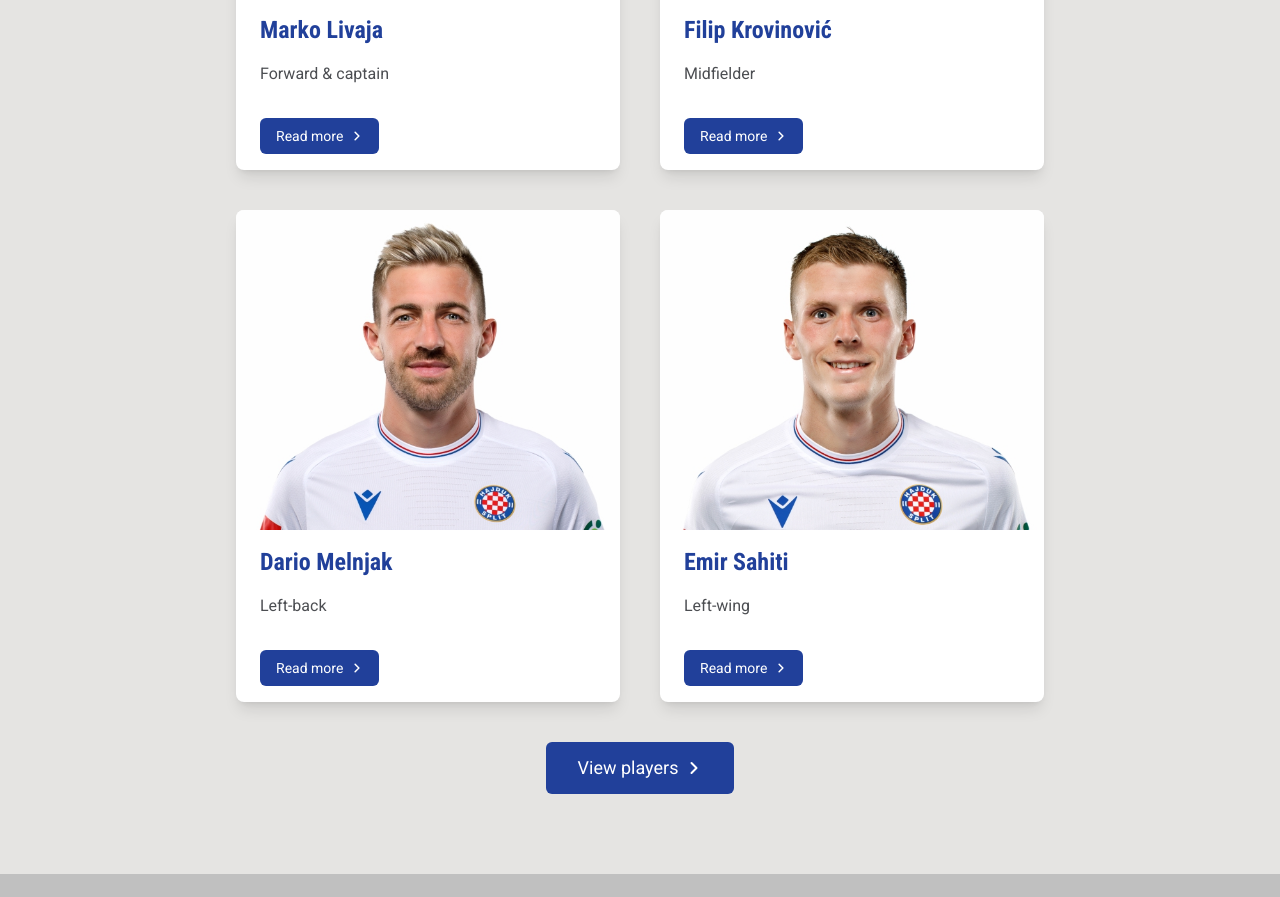
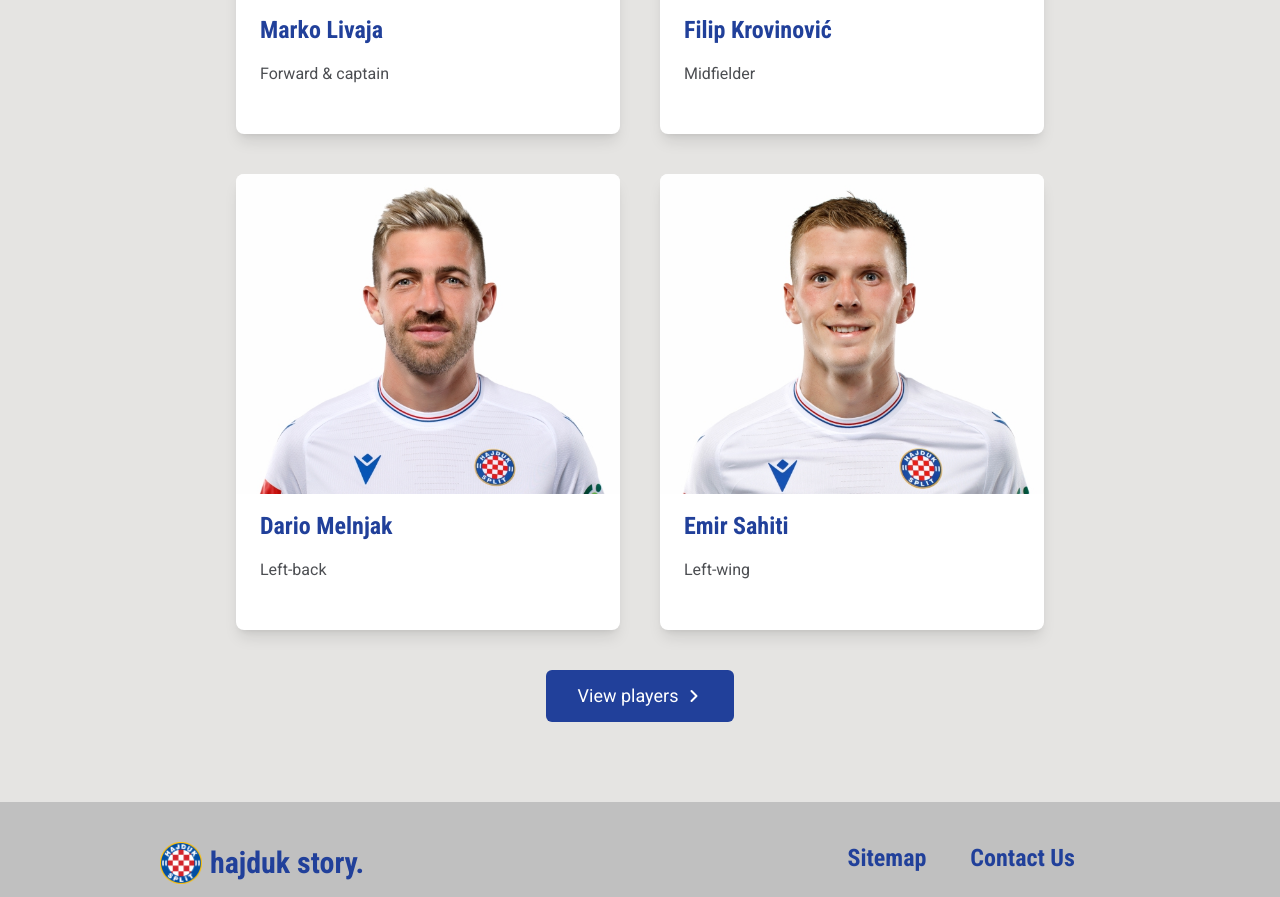
Before and after one commit to AnaZupic/Korisnicka-Sucelja, a Next.js app in the folder semester-project/: page / in a window 1280 px wide. Shown: the part 1527-2424 px from the top of the page. Built offline with nearby package versions, Linux system fonts and the light colour scheme.

Commit message:
Update TestimonialCard.tsx

```diff
--- a/semester-project/app/_components/TestimonialCard.tsx
+++ b/semester-project/app/_components/TestimonialCard.tsx
@@ -28,9 +28,9 @@ const TestimonialCard = ({
         <p className="font-roboto text-brand-grey-900 leading-6">{body}</p>
       </div>
       <div className="flex justify-between items-center">
-        <Button blue className="text-sm px-4 py-2" iconClassName="w-3 h-3">
+{/*         <Button blue className="text-sm px-4 py-2" iconClassName="w-3 h-3">
           Read more
-        </Button>
+        </Button> */}
       </div>
     </div>
   </div>
```
